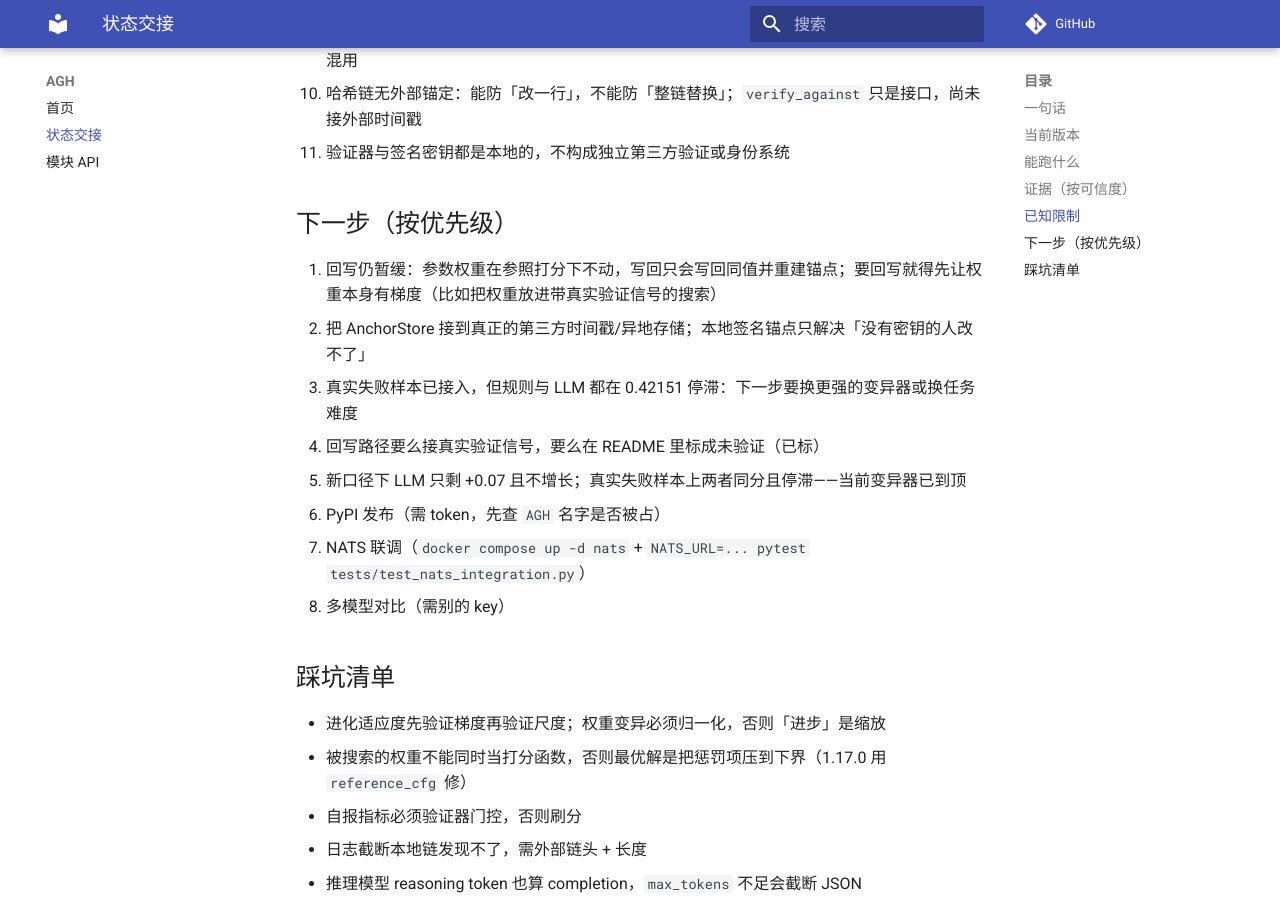
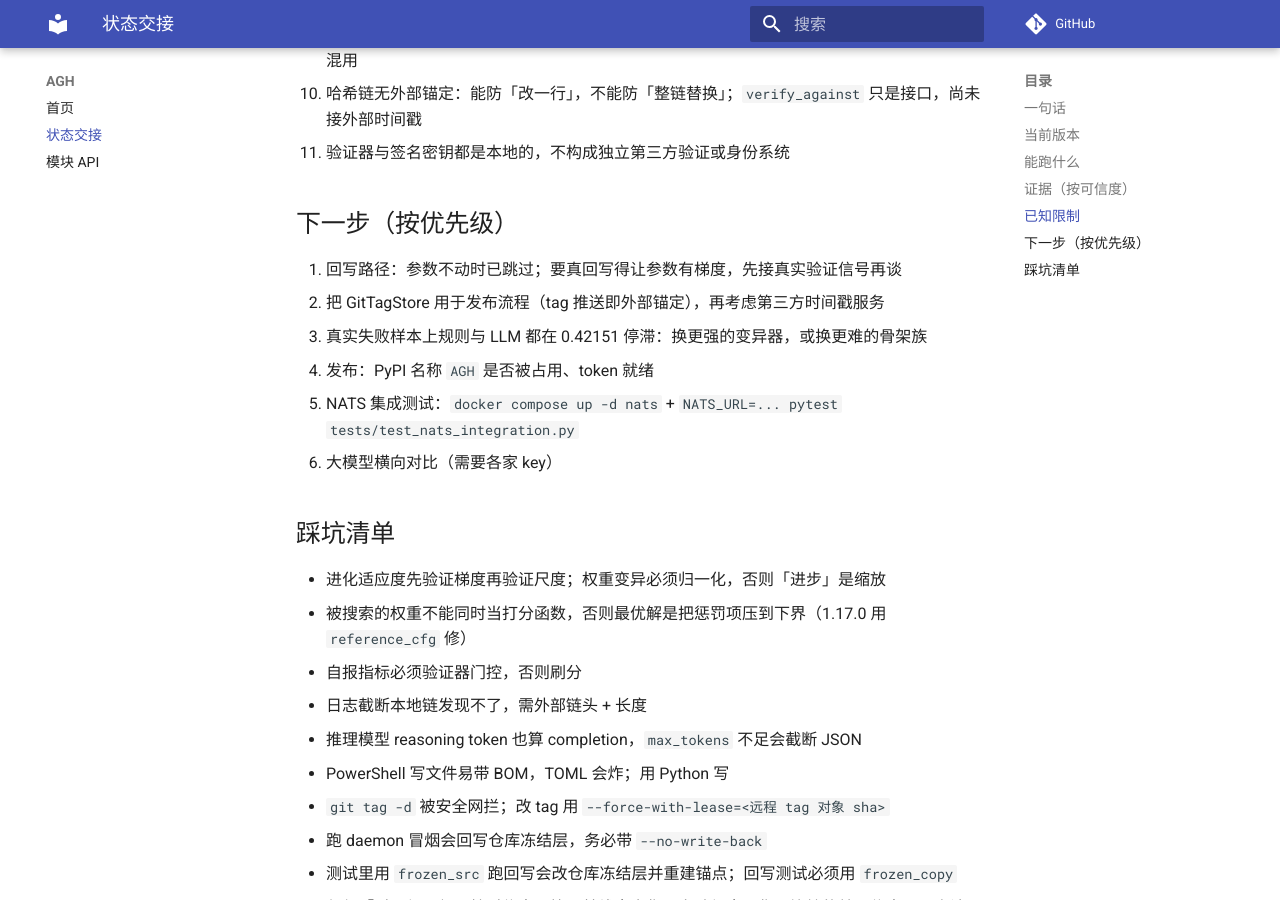
Before and after one commit to Gray2006/AGH, an MkDocs documentation site: the page built from docs/STATUS.md, in a window 1280 px wide and 900 px high, scrolled down 2965 px. Built offline with MkDocs 1.6.1 and Material for MkDocs 9.7.7, drawn with Linux system fonts in a browser that asks for light colours; comment, search, counter and statistics services are not loaded.

Commit message:
docs: renumber STATUS next steps

```diff
--- a/docs/STATUS.md
+++ b/docs/STATUS.md
@@ -86,14 +86,12 @@ python scripts/score_labels.py --labels ... --candidates ...
 
 ## 下一步（按优先级）
 
-1. 回写仍暂缓：参数权重在参照打分下不动，写回只会写回同值并重建锚点；要回写就得先让权重本身有梯度（比如把权重放进带真实验证信号的搜索）
-2. 把 AnchorStore 接到真正的第三方时间戳/异地存储；本地签名锚点只解决「没有密钥的人改不了」
-4. 真实失败样本已接入，但规则与 LLM 都在 0.42151 停滞：下一步要换更强的变异器或换任务难度
-4. 回写路径要么接真实验证信号，要么在 README 里标成未验证（已标）
-5. 新口径下 LLM 只剩 +0.07 且不增长；真实失败样本上两者同分且停滞——当前变异器已到顶
-3. PyPI 发布（需 token，先查 `AGH` 名字是否被占）
-4. NATS 联调（`docker compose up -d nats` + `NATS_URL=... pytest tests/test_nats_integration.py`）
-5. 多模型对比（需别的 key）
+1. 回写路径：参数不动时已跳过；要真回写得让参数有梯度，先接真实验证信号再谈
+2. 把 GitTagStore 用于发布流程（tag 推送即外部锚定），再考虑第三方时间戳服务
+3. 真实失败样本上规则与 LLM 都在 0.42151 停滞：换更强的变异器，或换更难的骨架族
+4. 发布：PyPI 名称 `AGH` 是否被占用、token 就绪
+5. NATS 集成测试：`docker compose up -d nats` + `NATS_URL=... pytest tests/test_nats_integration.py`
+6. 大模型横向对比（需要各家 key）
 
 ## 踩坑清单
 
```
